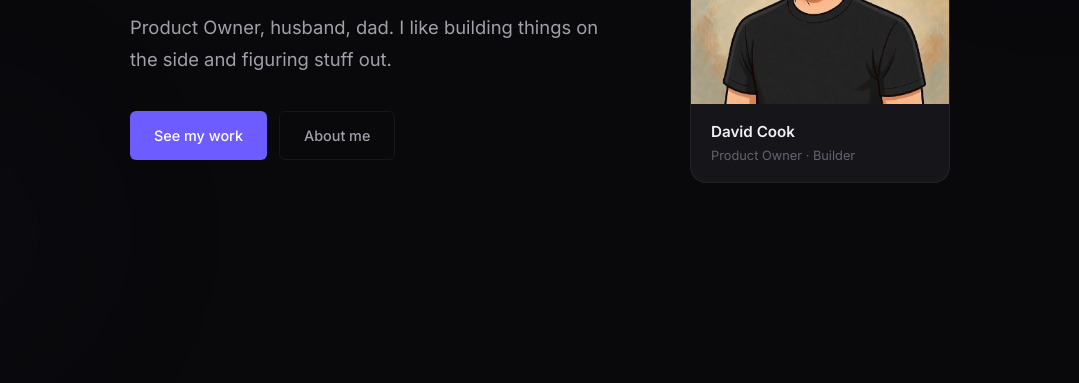
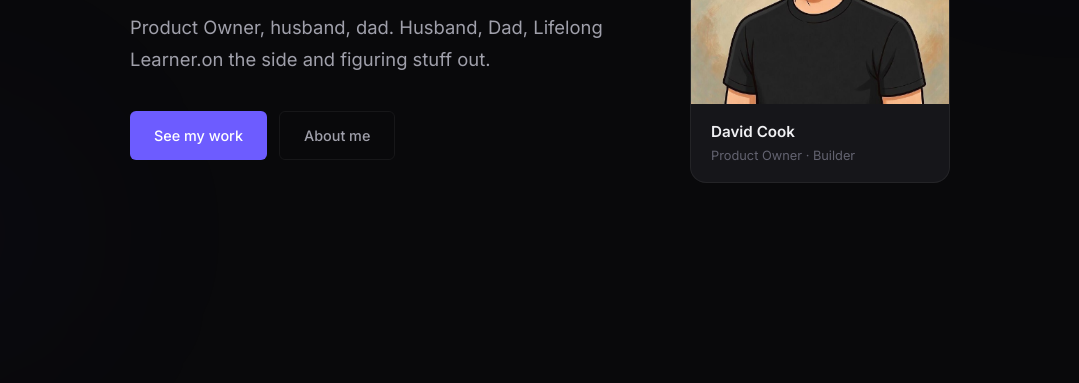
Before and after one commit to dcook486/david-portfolio, a plain HTML site: page index.html in a window 1280 px wide. Shown: the part 417-800 px from the top of the page, without its empty margins (100-1179 px from the left). Drawn offline with Linux system fonts and the light colour scheme.

Commit message:
Update hero tagline (#6)
Co-authored-by: Voldemort <voldemort@harborworks.ai>

```diff
--- a/index.html
+++ b/index.html
@@ -46,7 +46,7 @@
                         David Cook
                     </h1>
                     <p class="hero-sub reveal" data-delay="160">
-                        Product Owner, husband, dad. I like building things on the side and figuring stuff&nbsp;out.
+                        Product Owner, husband, dad. Husband, Dad, Lifelong Learner.on the side and figuring stuff&nbsp;out.
                     </p>
                     <div class="hero-actions reveal" data-delay="240">
                         <a href="#projects" class="btn btn-primary">See my work</a>
```
